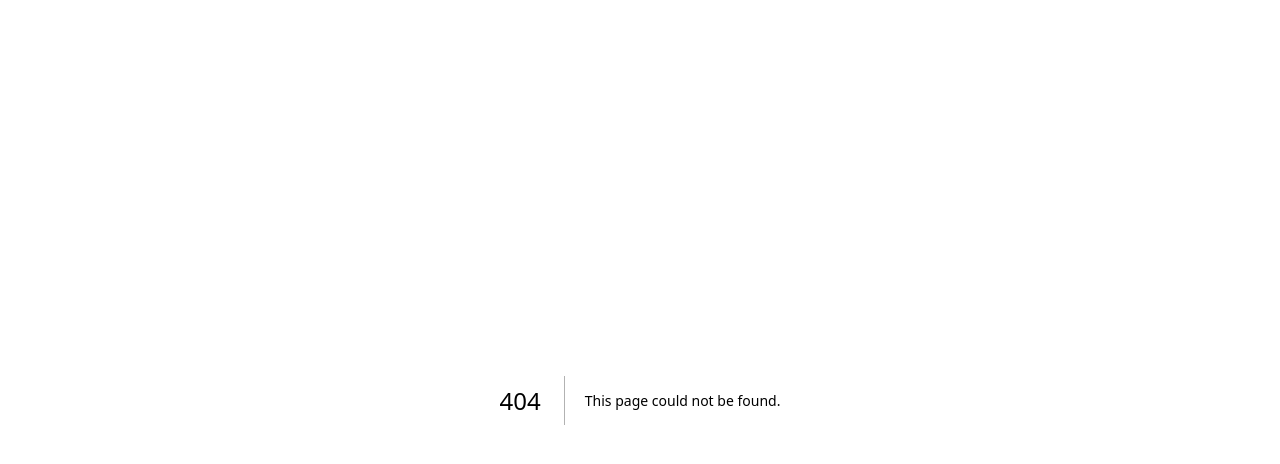
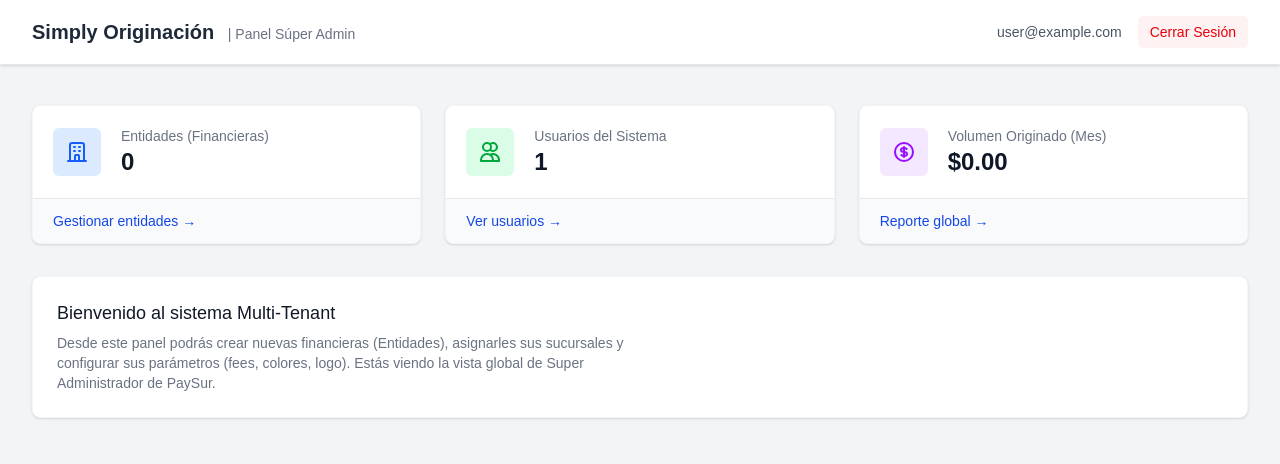
Before and after one commit to gabrielgmza/simply-originacion, a Next.js app: page /dashboard in a window 1280 px wide. Before the commit this address had no page. Shown: the top 464 px of the page. Built offline with nearby package versions, Linux system fonts and the light colour scheme; no server answers; sample sign-in values are in the browser's storage.

Commit message:
feat: Creacion de la pantalla Dashboard protegida

```diff
--- /dev/null
+++ b/app/dashboard/page.tsx
@@ -0,0 +1,156 @@
+'use client';
+
+import { useEffect, useState } from 'react';
+import { useRouter } from 'next/navigation';
+import { onAuthStateChanged, signOut, User } from 'firebase/auth';
+import { auth } from '../../lib/firebase';
+
+export default function DashboardPage() {
+  const [user, setUser] = useState<User | null>(null);
+  const [loading, setLoading] = useState(true);
+  const router = useRouter();
+
+  useEffect(() => {
+    // Escuchar si el usuario tiene sesión iniciada
+    const unsubscribe = onAuthStateChanged(auth, (currentUser) => {
+      if (currentUser) {
+        setUser(currentUser);
+        setLoading(false);
+      } else {
+        // Si no está logueado, lo devolvems al login por seguridad
+        router.push('/login');
+      }
+    });
+    return () => unsubscribe();
+  }, [router]);
+
+  const handleLogout = async () => {
+    try {
+      await signOut(auth);
+      router.push('/login');
+    } catch (error) {
+      console.error('Error al cerrar sesión:', error);
+    }
+  };
+
+  // Pantalla de carga mientras verificamos a Firebase
+  if (loading) {
+    return (
+      <div className="min-h-screen flex items-center justify-center bg-gray-50">
+        <div className="animate-spin rounded-full h-12 w-12 border-b-2 border-blue-600"></div>
+      </div>
+    );
+  }
+
+  return (
+    <div className="min-h-screen bg-gray-100">
+      {/* Barra de navegación superior */}
+      <nav className="bg-white shadow-sm border-b border-gray-200">
+        <div className="max-w-7xl mx-auto px-4 sm:px-6 lg:px-8">
+          <div className="flex justify-between h-16">
+            <div className="flex items-center">
+              <h1 className="text-xl font-bold text-gray-800">Simply Originación <span className="text-sm font-normal text-gray-500 ml-2">| Panel Súper Admin</span></h1>
+            </div>
+            <div className="flex items-center space-x-4">
+              <span className="text-sm text-gray-600">{user?.email}</span>
+              <button
+                onClick={handleLogout}
+                className="text-sm font-medium text-red-600 hover:text-red-800 transition-colors bg-red-50 px-3 py-1.5 rounded-md"
+              >
+                Cerrar Sesión
+              </button>
+            </div>
+          </div>
+        </div>
+      </nav>
+
+      {/* Contenido principal del Dashboard */}
+      <main className="max-w-7xl mx-auto py-10 px-4 sm:px-6 lg:px-8">
+        <div className="grid grid-cols-1 md:grid-cols-3 gap-6">
+
+          {/* Tarjeta 1: Entidades */}
+          <div className="bg-white overflow-hidden shadow rounded-lg border border-gray-100">
+            <div className="p-5">
+              <div className="flex items-center">
+                <div className="flex-shrink-0 bg-blue-100 rounded-md p-3">
+                  <svg className="h-6 w-6 text-blue-600" fill="none" viewBox="0 0 24 24" stroke="currentColor">
+                    <path strokeLinecap="round" strokeLinejoin="round" strokeWidth={2} d="M19 21V5a2 2 0 00-2-2H7a2 2 0 00-2 2v16m14 0h2m-2 0h-5m-9 0H3m2 0h5M9 7h1m-1 4h1m4-4h1m-1 4h1m-5 10v-5a1 1 0 011-1h2a1 1 0 011 1v5m-4 0h4" />
+                  </svg>
+                </div>
+                <div className="ml-5 w-0 flex-1">
+                  <dl>
+                    <dt className="text-sm font-medium text-gray-500 truncate">Entidades (Financieras)</dt>
+                    <dd className="flex items-baseline">
+                      <div className="text-2xl font-semibold text-gray-900">0</div>
+                    </dd>
+                  </dl>
+                </div>
+              </div>
+            </div>
+            <div className="bg-gray-50 px-5 py-3 border-t border-gray-200">
+              <div className="text-sm text-blue-700 hover:text-blue-900 font-medium cursor-pointer">Gestionar entidades &rarr;</div>
+            </div>
+          </div>
+
+          {/* Tarjeta 2: Usuarios Activos */}
+          <div className="bg-white overflow-hidden shadow rounded-lg border border-gray-100">
+            <div className="p-5">
+              <div className="flex items-center">
+                <div className="flex-shrink-0 bg-green-100 rounded-md p-3">
+                  <svg className="h-6 w-6 text-green-600" fill="none" viewBox="0 0 24 24" stroke="currentColor">
+                    <path strokeLinecap="round" strokeLinejoin="round" strokeWidth={2} d="M12 4.354a4 4 0 110 5.292M15 21H3v-1a6 6 0 0112 0v1zm0 0h6v-1a6 6 0 00-9-5.197M13 7a4 4 0 11-8 0 4 4 0 018 0z" />
+                  </svg>
+                </div>
+                <div className="ml-5 w-0 flex-1">
+                  <dl>
+                    <dt className="text-sm font-medium text-gray-500 truncate">Usuarios del Sistema</dt>
+                    <dd className="flex items-baseline">
+                      <div className="text-2xl font-semibold text-gray-900">1</div>
+                    </dd>
+                  </dl>
+                </div>
+              </div>
+            </div>
+            <div className="bg-gray-50 px-5 py-3 border-t border-gray-200">
+              <div className="text-sm text-blue-700 hover:text-blue-900 font-medium cursor-pointer">Ver usuarios &rarr;</div>
+            </div>
+          </div>
+
+          {/* Tarjeta 3: Volumen de Créditos */}
+          <div className="bg-white overflow-hidden shadow rounded-lg border border-gray-100">
+            <div className="p-5">
+              <div className="flex items-center">
+                <div className="flex-shrink-0 bg-purple-100 rounded-md p-3">
+                  <svg className="h-6 w-6 text-purple-600" fill="none" viewBox="0 0 24 24" stroke="currentColor">
+                    <path strokeLinecap="round" strokeLinejoin="round" strokeWidth={2} d="M12 8c-1.657 0-3 .895-3 2s1.343 2 3 2 3 .895 3 2-1.343 2-3 2m0-8c1.11 0 2.08.402 2.599 1M12 8V7m0 1v8m0 0v1m0-1c-1.11 0-2.08-.402-2.599-1M21 12a9 9 0 11-18 0 9 9 0 0118 0z" />
+                  </svg>
+                </div>
+                <div className="ml-5 w-0 flex-1">
+                  <dl>
+                    <dt className="text-sm font-medium text-gray-500 truncate">Volumen Originado (Mes)</dt>
+                    <dd className="flex items-baseline">
+                      <div className="text-2xl font-semibold text-gray-900">$0.00</div>
+                    </dd>
+                  </dl>
+                </div>
+              </div>
+            </div>
+            <div className="bg-gray-50 px-5 py-3 border-t border-gray-200">
+              <div className="text-sm text-blue-700 hover:text-blue-900 font-medium cursor-pointer">Reporte global &rarr;</div>
+            </div>
+          </div>
+
+        </div>
+
+        <div className="mt-8 bg-white shadow rounded-lg border border-gray-100">
+          <div className="px-4 py-5 sm:p-6">
+            <h3 className="text-lg leading-6 font-medium text-gray-900">Bienvenido al sistema Multi-Tenant</h3>
+            <div className="mt-2 max-w-xl text-sm text-gray-500">
+              <p>Desde este panel podrás crear nuevas financieras (Entidades), asignarles sus sucursales y configurar sus parámetros (fees, colores, logo). Estás viendo la vista global de Super Administrador de PaySur.</p>
+            </div>
+          </div>
+        </div>
+      </main>
+    </div>
+  );
+}
```
